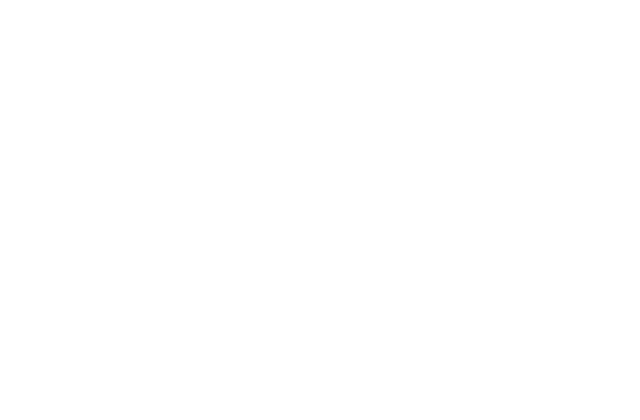
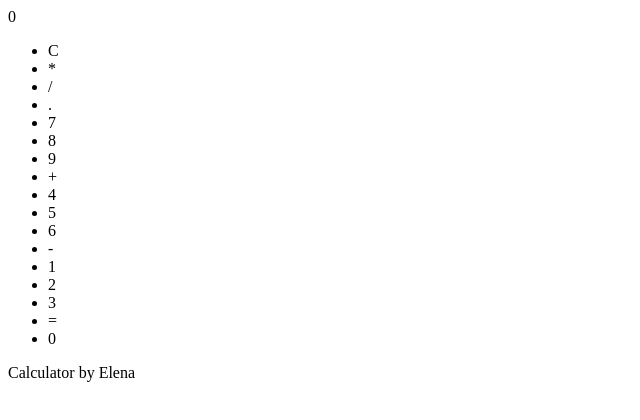
Before and after one commit to Leyni30/Calculator, a plain HTML site: page index.html in a window 1280 px wide. Shown: the whole page, without its empty margins (0-640 px from the left). Drawn offline with Linux system fonts and the light colour scheme.

Commit message:
added the divs that would represent the buttons, the screen and my signature on the calculator

```diff
--- a/index.html
+++ b/index.html
@@ -9,7 +9,31 @@
 </head>
 
 <body>
-
+    <div class="calculator">
+        <div class="result">0</div>
+        <ul>
+            <li>C</li>
+            <li>*</li>
+            <li>/</li>
+            <li>.</li>
+            <li>7</li>
+            <li>8</li>
+            <li>9</li>
+            <li>+</li>
+            <li>4</li>
+            <li>5</li>
+            <li>6</li>
+            <li>-</li>
+            <li>1</li>
+            <li>2</li>
+            <li>3</li>
+            <li>=</li>
+            <li>0</li>
+        </ul>
+        <div>
+            Calculator by Elena
+        </div>
+    </div>
 </body>
 
 </html>
```
